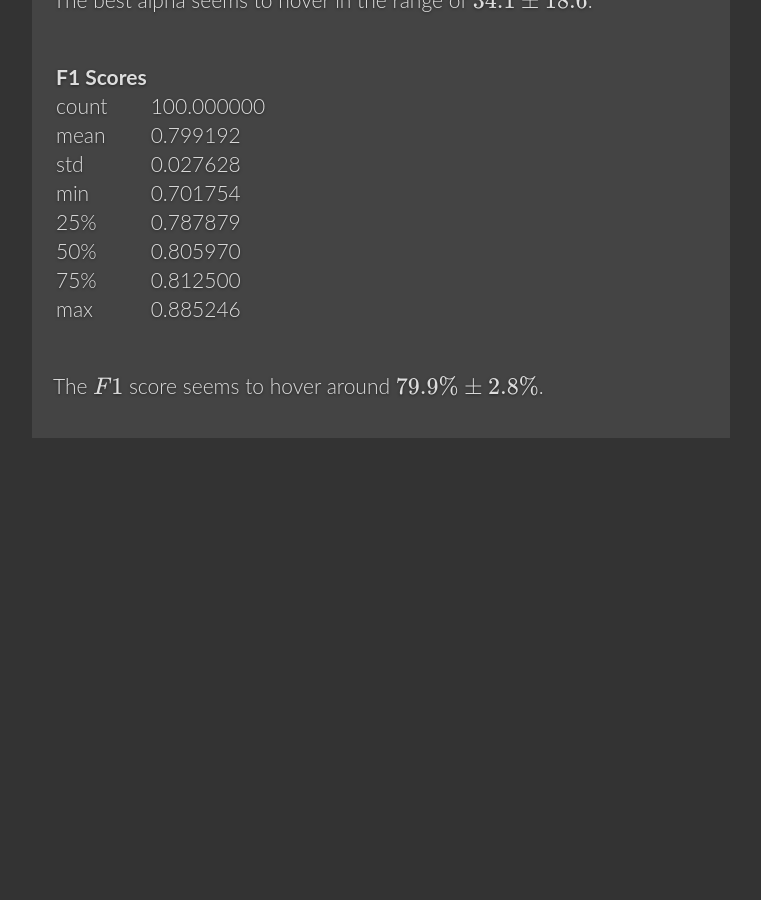
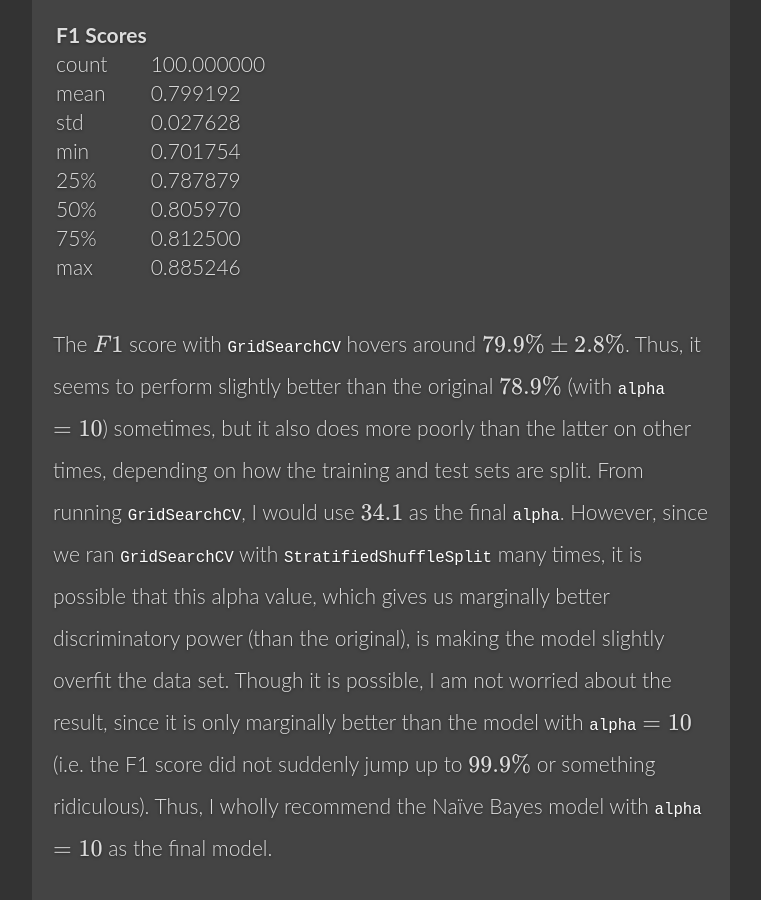
Before and after one commit to Edderic/edderic.github.io, a Jekyll site: the page built from _posts/2015-12-14-p2-building-an-intervention-system.markdown, in a window 1280 px wide and 900 px high, scrolled down 10801 px. Shown: the whole window, without its empty margins (259-1020 px from the left). Built offline with Jekyll 4.4.1, drawn with Linux system fonts in a browser that asks for light colours; formulas are drawn with MathJax 3; before the commit the page ends 11239 px from its top, so only the background shows below that; some of the changed text lies outside the part shown.

Commit message:
clarified reasoning for running GridSearchCV 100 times

```diff
--- a/_posts/2015-12-14-p2-building-an-intervention-system.markdown
+++ b/_posts/2015-12-14-p2-building-an-intervention-system.markdown
@@ -284,4 +282,15 @@ The best alpha seems to hover in the range of \\(34.1 \pm 18.6\\).
 | 75%       |0.812500
 | max       |0.885246
 
-The \\(F1\\) score seems to hover around \\(79.9 \% \pm 2.8 \%\\).
+The \\(F1\\) score with `GridSearchCV` hovers around \\(79.9 \% \pm 2.8 \%\\).
+Thus, it seems to perform slightly better than the original \\(78.9\%\\) (with
+`alpha` \\(= 10\\)) sometimes, but it also does more poorly than the latter on
+other times, depending on how the training and test sets are split. From
+running `GridSearchCV`, I would use \\(34.1\\) as the final `alpha`. However,
+since we ran `GridSearchCV` with `StratifiedShuffleSplit` many times, it is
+possible that this alpha value, which gives us marginally better discriminatory
+power (than the original), is making the model slightly overfit the data set.
+Though it is possible, I am not worried about the result, since it is only
+marginally better than the model with `alpha` \\(= 10\\) (i.e. the F1 score did
+not suddenly jump up to \\(99.9\%\\) or something ridiculous). Thus, I wholly
+recommend the Naïve Bayes model with `alpha` \\(= 10\\) as the final model.
```
Also changed, not shown: other parts of _posts/2015-12-14-p2-building-an-intervention-system.markdown (+1 -3 lines).
